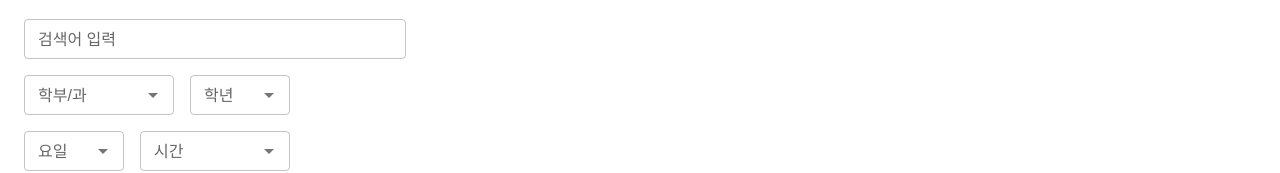
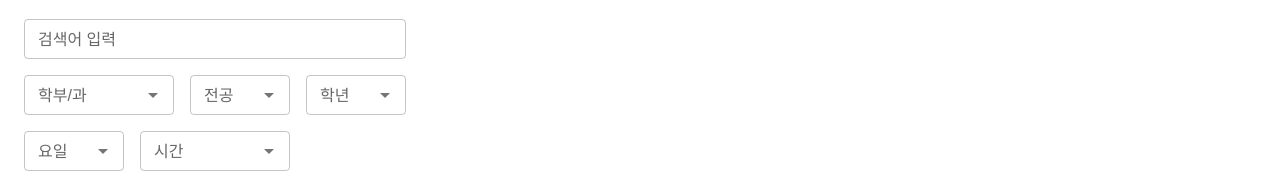
Before and after one commit to tjdndwls1234/SeProject, a React (Create React App) app in the folder app/planmate/: page / in a window 1280 px wide. Shown: the part 125-298 px from the top of the page. Built offline with nearby package versions, Linux system fonts and the light colour scheme.

Commit message:
major selection

```diff
--- a/app/planmate/src/pages/Index.js
+++ b/app/planmate/src/pages/Index.js
@@ -36,6 +36,12 @@ const departments = [
   { id: 1, label: "컴퓨터과학부" },
   { id: 2, label: "전기전자컴퓨터공학부" },
   { id: 3, label: "기계공학과" },
+];
+
+const majors = [
+  { id: 1, label: "컴퓨터과학 전공" },
+  { id: 2, label: "전기전자컴퓨터공학 전공" },
+  { id: 3, label: "기계공학 전공" },
 ];
 
 const years = [
@@ -138,8 +144,8 @@ const Index = () => {
             variant="outlined"
             size="small"
             label="검색어 입력"
-            value={formData.studentCode}
-            onChange={(e) => handleChange("studentCode", e.target.value)}
+            value={formData.courseKeyword}
+            onChange={(e) => handleChange("courseKeyword", e.target.value)}
             sx={{
               display: "flex",
               width: 382,
@@ -154,10 +160,19 @@ const Index = () => {
               options={departments}
               sx={{ width: 150 }}
               onChange={(e, value) =>
-                handleChange("studentDepartmentCode", value?.label || "")
+                handleChange("courseDepartmentName", value?.label || "")
               }
               size="small"
               renderInput={(params) => <TextField {...params} label="학부/과" />}
+            />
+            <Autocomplete
+              options={majors}
+              sx={{ width: 100, ml: 2 }}
+              onChange={(e, value) =>
+                handleChange("courseDevision", value?.label || "")
+              }
+              size="small"
+              renderInput={(params) => <TextField {...params} label="전공" />}
             />
             <Autocomplete
               options={years}
```
Also changed, not shown: 1 other file (tests, documents, lock files or other folders).
